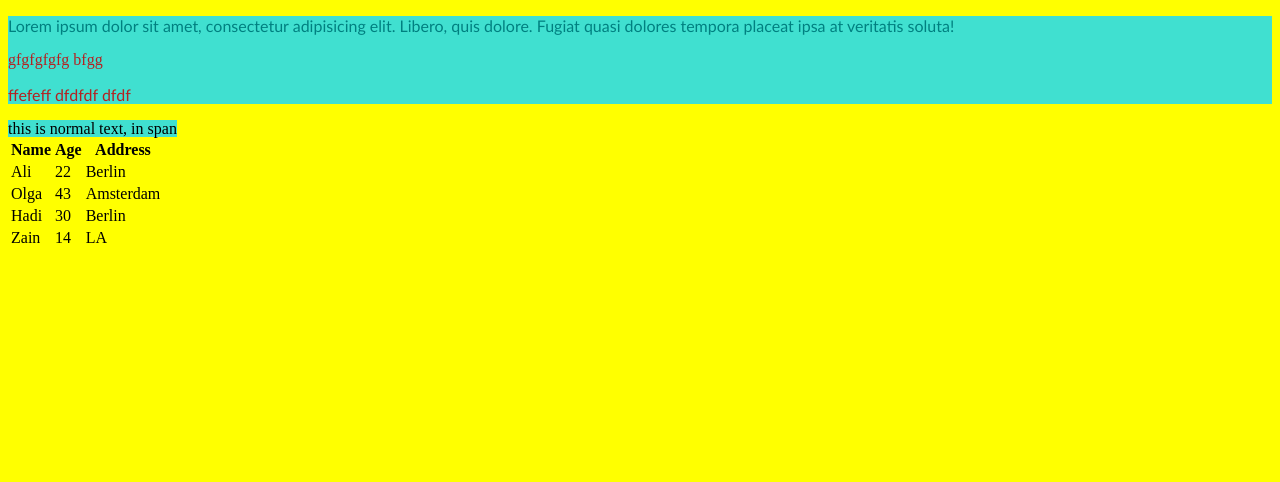
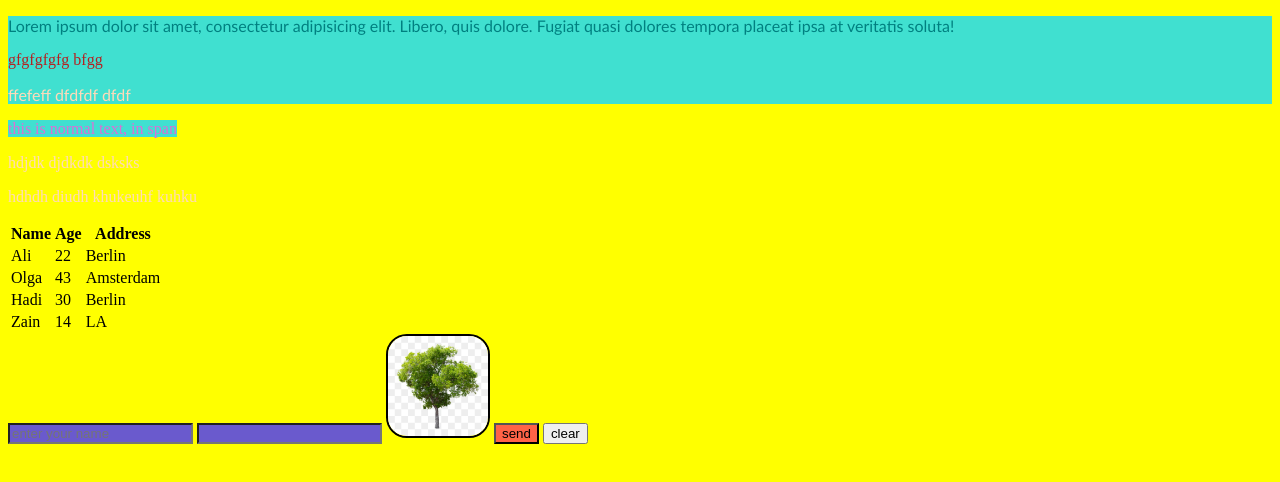
Before and after one commit to alecjara/live-coding, a plain HTML site: page 02-03/index.html in a window 1280 px wide. Drawn offline with Linux system fonts and the light colour scheme.

Commit message:
CSS selectors

```diff
--- a/02-03/css/style.css
+++ b/02-03/css/style.css
@@ -30,24 +30,38 @@ div p {
 element parent element */
 div > p {
   font-family: "Gill Sans", "Gill Sans MT", Calibri, "Trebuchet MS", sans-serif;
+  color: orange;
 }
 
 /* element+element  Selector
 element immediately after element */
-
+div + span {
+  color: orchid;
+}
 /* element1~element2 Selector
 element preceded element */
-
+span ~ p {
+  color: peachpuff;
+}
 /* [attribute] Selector */
-
+[name] {
+  background-color: slateblue;
+}
 /* [attribute=value] Selector  */
-
+[type="submit"] {
+  background-color: tomato;
+}
 /* [attribute~=value] Selector
 containing the value */
-
+[alt~="sun"] {
+  width: 100px;
+}
 /* [attribute^=value] Selector
 begins with the value */
-
+[alt^="tree"] {
+  border: 2px #000 solid;
+  border-radius: 20%;
+}
 /* [attribute$=value] Selector
 value ends with  */
 
--- a/02-03/index.html
+++ b/02-03/index.html
@@ -20,6 +20,8 @@
     <span>
       this is normal text, in span
     </span>
+    <p>hdjdk djdkdk dsksks</p>
+    <p>hdhdh diudh khukeuhf kuhku</p>
     <table>
       <tr>
         <th>Name</th>
@@ -47,5 +49,18 @@
         <td>LA</td>
       </tr>
     </table>
+
+    <form action="index.js" method="GET">
+      <input
+        type="text"
+        name="firstName"
+        id="11"
+        placeholder="enter your name"
+      />
+      <input type="email" name="work-email" id="" />
+      <img src="./img/tree.jpg" alt="tree and sun" />
+      <input type="submit" value="send" />
+      <input type="reset" value="clear" />
+    </form>
   </body>
 </html>
```
Also changed, not shown: 02-03/img/tree.jpg (added).
